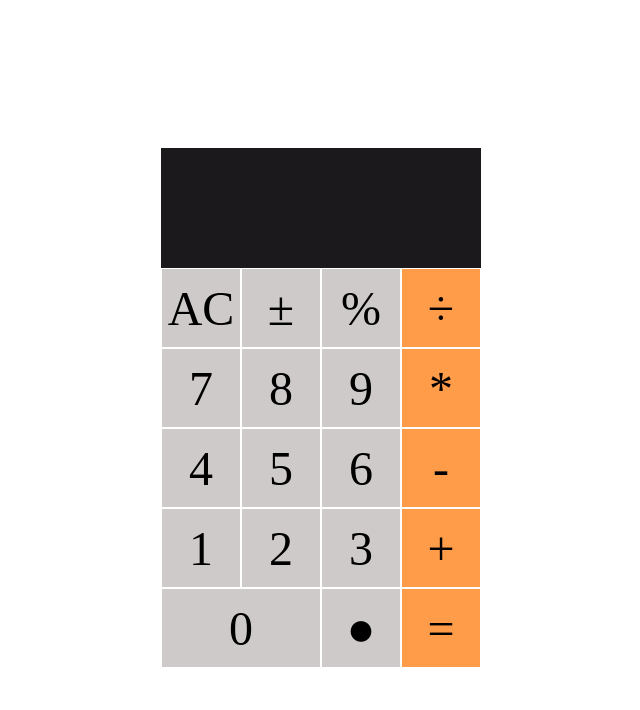
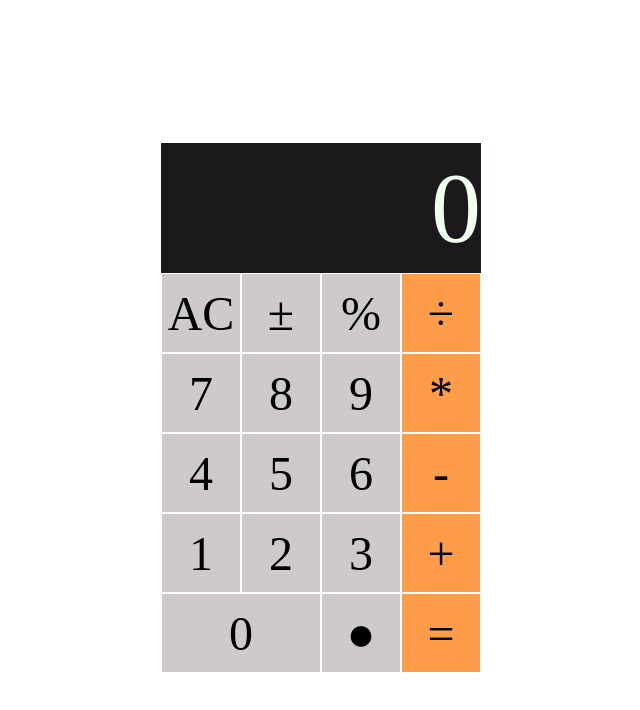
Before and after one commit to mendi8345/calculator, an Angular app: page / in a window 1280 px wide. Shown: the top 710 px of the page, without its empty margins (319-959 px from the left). Built offline with nearby package versions, Linux system fonts and the light colour scheme.

Commit message:
second commit

```diff
--- a/src/app/calculator.service.ts
+++ b/src/app/calculator.service.ts
@@ -7,7 +7,7 @@ import { Injectable } from '@angular/core';
 export class CalculatorService {
 
 
-  result:string='';
+  result:string='0';
   currentInput:string='';
   previousInput:string='';
   operator:string=''
@@ -59,7 +59,7 @@ export class CalculatorService {
       }
   }
   clear() {
-    this.result = ''
+    this.result = '0'
     this.currentInput =''
     this.operator = ''
     this.previousInput = ''
@@ -69,15 +69,12 @@ export class CalculatorService {
  displayResult(){
    this.result =this.solve()
 this.operator=''
-console.log("after solve this.currentInput =",this.currentInput,
-",this.previousInput=",this.previousInput,",this.operator=",this.operator )
 return this.result
  }
 
 
  solve():string{
    this.chooseOperation(this.operator)
-   console.log("in solve",this.currentInput)
    return this.result
  }
 
@@ -85,7 +82,6 @@ return this.result
  chooseOperation(operation) {
    if (this.currentInput === '') return
      this.compute()
-  //  this.currentInput =''
  }
 
  compute() {
@@ -112,10 +108,5 @@ return this.result
    this.previousInput = computation+""
    this.result=this.previousInput
    this.currentInput=''
-
-  //  this.currentInput=this.result
-  //  this.currentInput=this.result
-  //  this.operator = ''
-
  }
 }
--- a/src/app/component/calculator-view/calculator-view.component.css
+++ b/src/app/component/calculator-view/calculator-view.component.css
@@ -35,7 +35,8 @@ button {
             color: honeydew;
             font-size: 700px;
             line-height: 130px;
-    width: 100%;
-    display: flex;
+            text-align: right;
+            /* margin-left: 30px; */
+            float: right;
             align-items: flex-end;
         }
--- a/src/app/component/calculator-view/calculator-view.component.ts
+++ b/src/app/component/calculator-view/calculator-view.component.ts
@@ -14,7 +14,7 @@ export class CalculatorViewComponent implements OnInit {
 
   ngOnInit() {
   }
-  result:string="";
+  result:string="0";
   textSize:number=100
 
 
```
Lines whose indentation alone changed are shown as unchanged.
